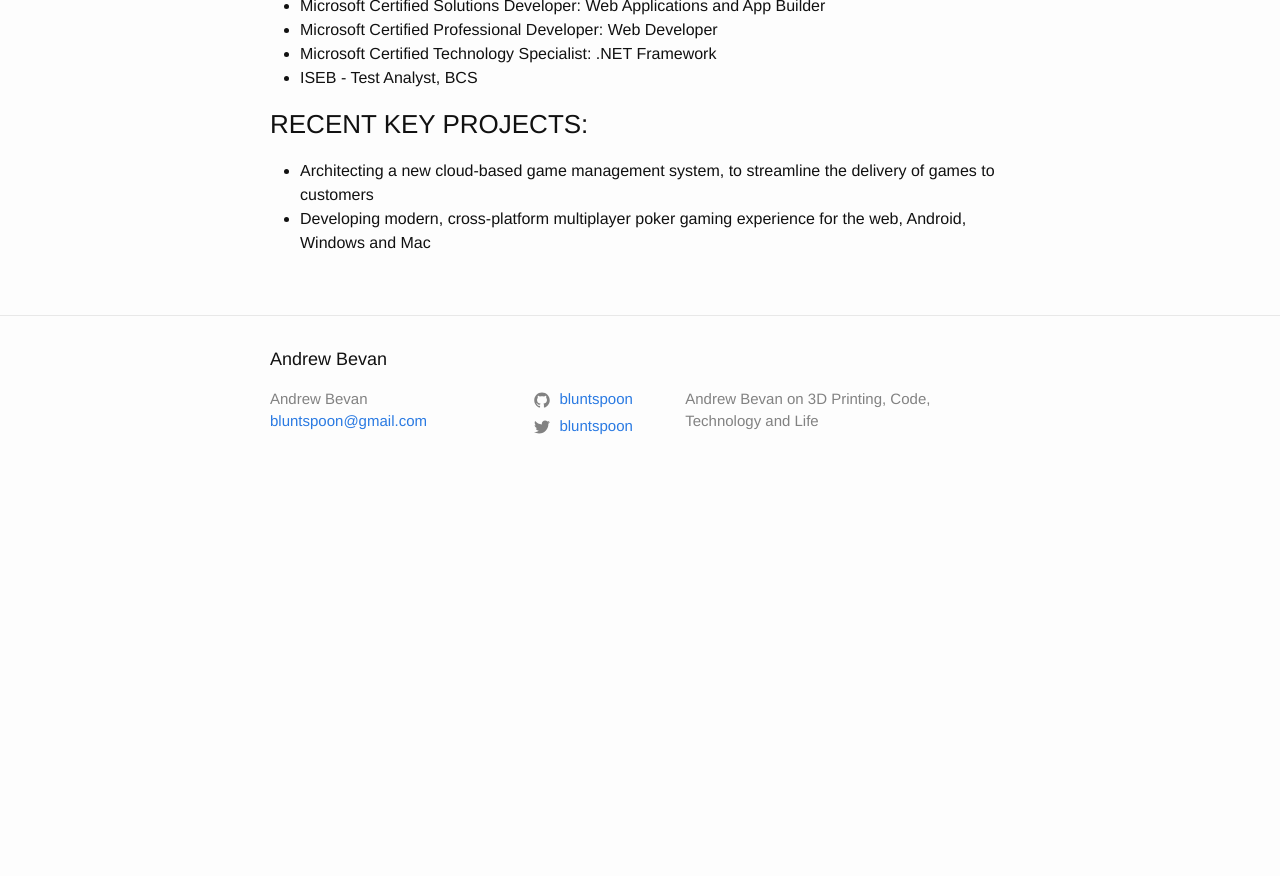
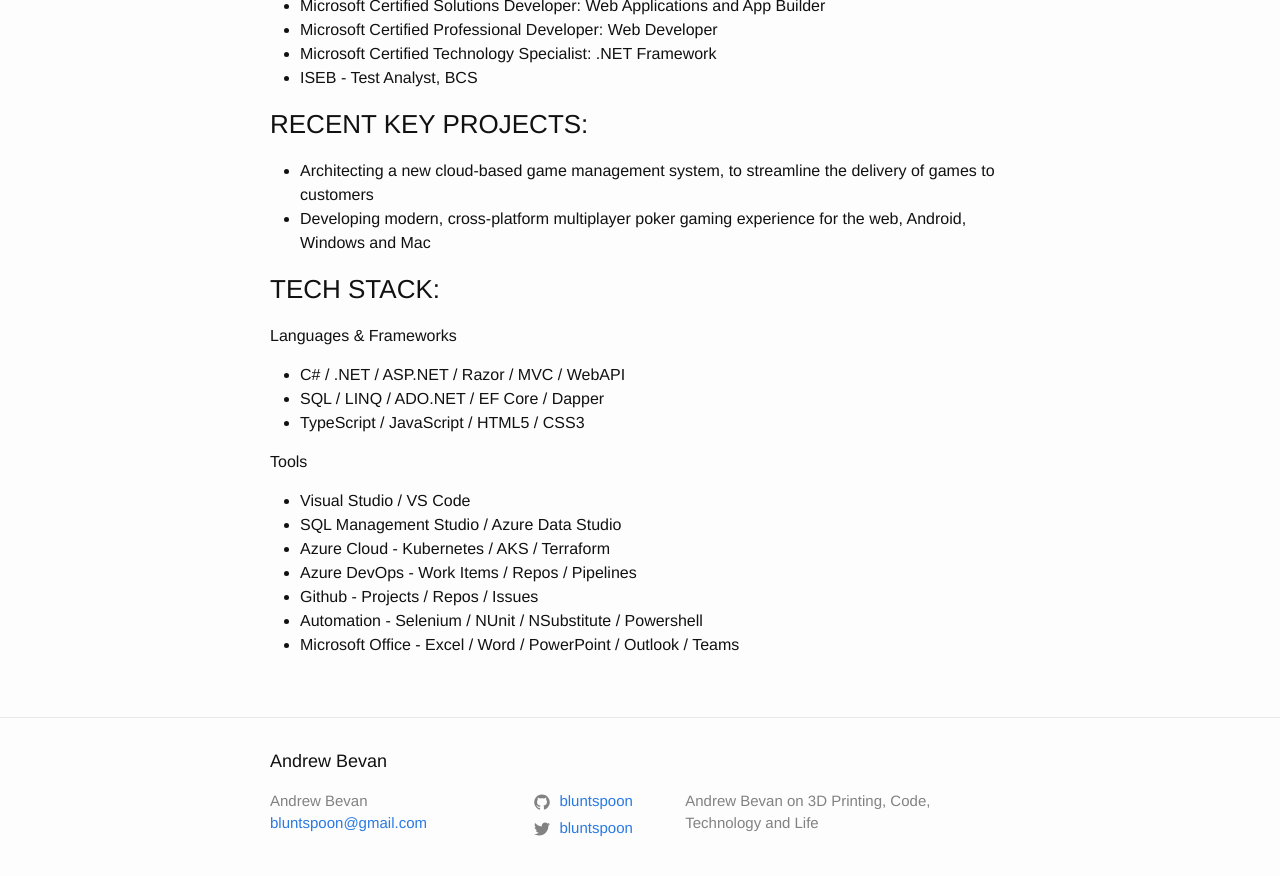
Before and after one commit to bluntspoon/bluntspoon.github.io, a Jekyll site: the page built from about.md, in a window 1280 px wide and 900 px high, scrolled down 1214 px. Shown: the top 876 px of the window. Built offline with Jekyll 4.4.1, drawn with Linux system fonts in a browser that asks for light colours; before the commit the page ends 1712 px from its top, so only the background shows below that; some of the changed text lies outside the part shown.

Commit message:
Update about.md

```diff
--- a/about.md
+++ b/about.md
@@ -37,3 +36,20 @@
 ### RECENT KEY PROJECTS:
 - Architecting a new cloud-based game management system, to streamline the delivery of games to customers
 - Developing modern, cross-platform multiplayer poker gaming experience for the web, Android, Windows and Mac
+
+
+### TECH STACK:
+Languages & Frameworks
+- C# / .NET / ASP.NET / Razor / MVC / WebAPI
+- SQL / LINQ / ADO.NET / EF Core / Dapper
+- TypeScript / JavaScript / HTML5 / CSS3
+
+
+Tools
+- Visual Studio / VS Code
+- SQL Management Studio / Azure Data Studio
+- Azure Cloud - Kubernetes / AKS / Terraform
+- Azure DevOps - Work Items / Repos / Pipelines
+- Github - Projects / Repos / Issues
+- Automation - Selenium / NUnit / NSubstitute / Powershell
+- Microsoft Office - Excel / Word / PowerPoint / Outlook / Teams
```
Also changed, not shown: other parts of about.md (+2 -3 lines).
